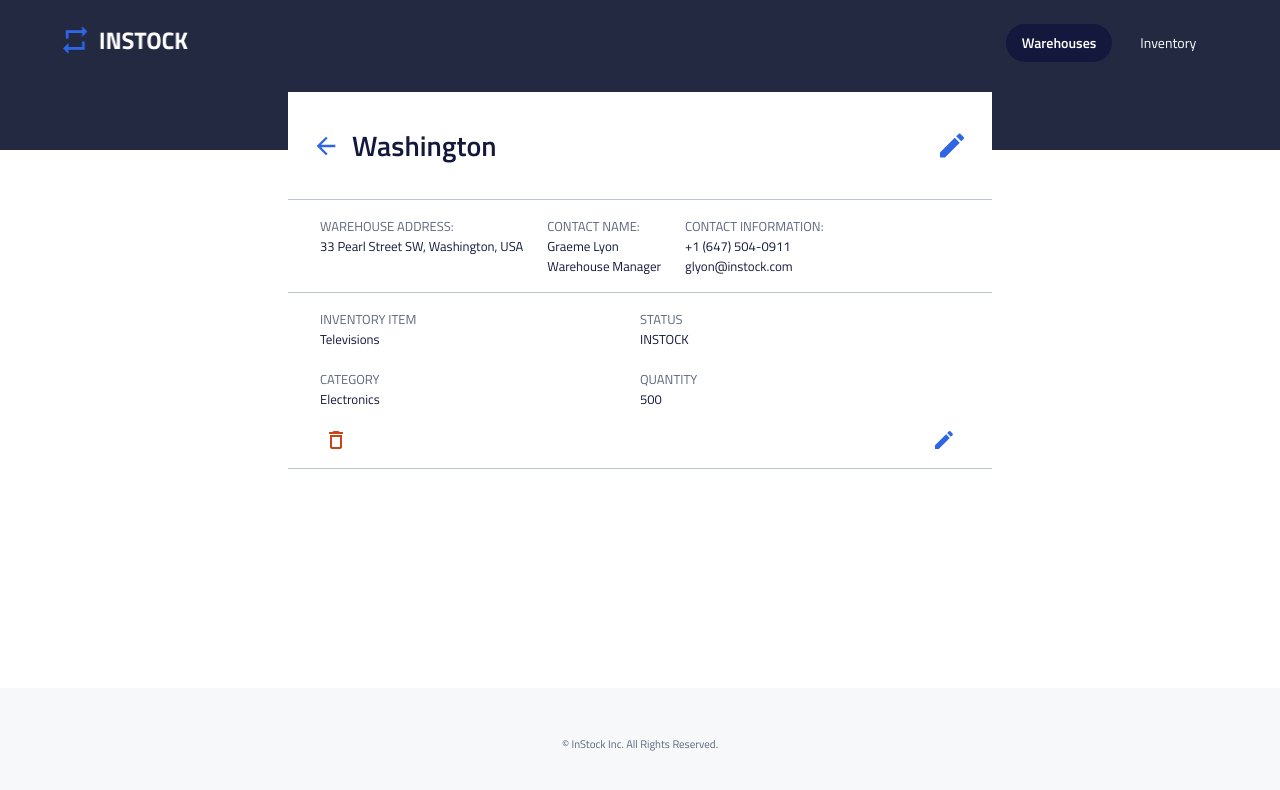
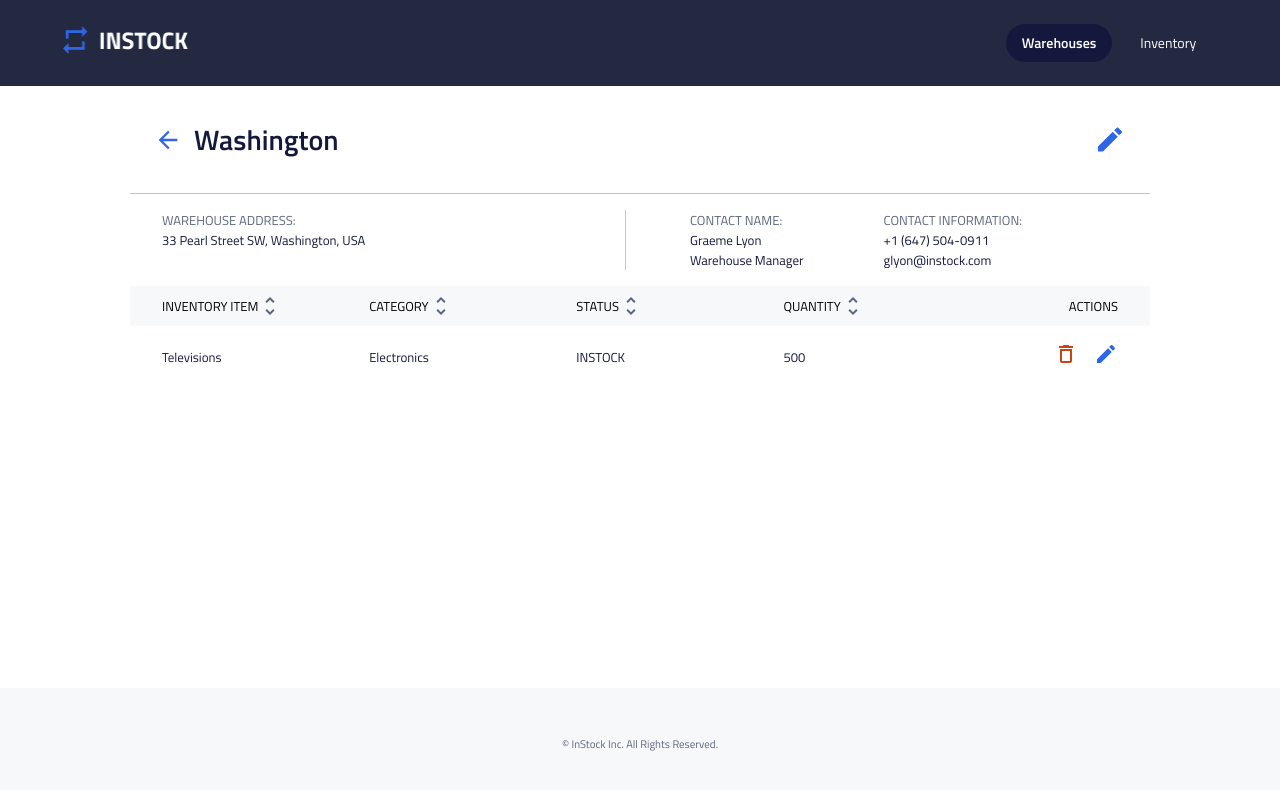
Before and after one commit to koionaroll/InStock-Frontend, a React (Create React App) app: page /warehouses/1 in a window 1280 px wide. Shown: the top 790 px of the page. Built offline with nearby package versions, Linux system fonts and the light colour scheme.

Commit message:
fixed header list

```diff
--- a/src/components/Header/Header.scss
+++ b/src/components/Header/Header.scss
@@ -3,18 +3,18 @@
 @use '../../styles/partials/fonts' as *;
 
 .header {
-    padding:24px 16px 88px;
+    padding:24px 16px 32px;
     color: $primary-third;
     background-color: $background-first;
     text-align: center;
     @include tablet {
-        padding: 24px 32px 88px;
+        padding: 24px 32px;
         display: flex;
         justify-content: space-between;
         align-items: center;
     }
     @include desktop {
-        padding: 24px 63px 88px;
+        padding: 24px 63px;
     }
     &__logo {
         width: 125px;
--- a/src/components/ListDetailsHeader/ListDetailsHeader.jsx
+++ b/src/components/ListDetailsHeader/ListDetailsHeader.jsx
@@ -2,62 +2,54 @@ import React from "react";
 import backArrow from "../../assets/Icons/arrow_back-24px.svg";
 import edit from "../../assets/Icons/edit-24px.svg";
 import "./ListDetailsHeader.scss";
+import sort from "../../assets/Icons/sort-24px.svg";
 
 function ListDetailsHeader({ prop }) {
   return (
     <>
+        <div className="header--background">
       <div className="header--container">
           <div className="header--location-container">
             <img className="header--back" src={backArrow} alt="" />
-          <h1 className="header--location">
-            Washington
-            {
-              // prop.title
-            }
-          </h1>
+            <h1 className="header--location">Washington</h1>
           </div>
           <img className="header--edit" src={edit} alt="" />
+        </div>
       </div>
       <div className="contact--container">
         <div>
           <p className="contact--label">WAREHOUSE ADDRESS:</p>
           <p className="contact--details">
             33 Pearl Street SW, Washington, USA
-            {
-              //prop.address
-            }
           </p>
         </div>
+        <div className="contact--container--tablet">
           <div>
             <p className="contact--label">CONTACT NAME:</p>
-          <p className="contact--details">
-            Graeme Lyon{" "}
-            {
-              //prop.name
-            }
-          </p>
-          <p className="contact--details">
-            Warehouse Manager{" "}
-            {
-              //prop.role
-            }
-          </p>
+            <p className="contact--details">Graeme Lyon</p>
+            <p className="contact--details">Warehouse Manager</p>
           </div>
           <div>
             <p className="contact--label">CONTACT INFORMATION:</p>
-          <p className="contact--details">
-            +1 (647) 504-0911{" "}
-            {
-              //prop.phone
-            }
+            <p className="contact--details">+1 (647) 504-0911</p>
+            <p className="contact--details">glyon@instock.com</p>
+          </div>
+        </div>
+      </div>
+      <div className="details--label--container">
+        <p className="details--label--tablet">
+          INVENTORY ITEM <img src={sort} alt="" />
         </p>
-          <p className="contact--details">
-            glyon@instock.com{" "}
-            {
-              //prop.email
-            }
+        <p className="details--label--tablet">
+          CATEGORY <img src={sort} alt="" />
         </p>
-        </div>
+        <p className="details--label--tablet">
+          STATUS <img src={sort} alt="" />
+        </p>
+        <p className="details--label--tablet">
+          QUANTITY <img src={sort} alt="" />
+        </p>
+        <p className="details--label--tablet--action">ACTIONS</p>
       </div>
     </>
   );
--- a/src/components/ListDetailsHeader/ListDetailsHeader.scss
+++ b/src/components/ListDetailsHeader/ListDetailsHeader.scss
@@ -10,47 +10,82 @@
         justify-content: space-between;
         border-bottom: 1px solid $secondary-second;
         padding: 2rem 1.5rem;
-        @include tablet{
+
+        @include tablet {
             min-width: 44rem;
         }
+
+        @include desktop {
+            min-width: 63.75rem;
+        }
     }
+
     &--back {
         align-self: center;
         min-width: 1.75rem;
         max-height: 1.75rem;
     }
+
     &--location {
         font-size: 1.75rem;
         color: #13183C;
+
         &-container {
             gap: .75rem;
             display: flex;
             flex-direction: row;
         }
     }
+
     &--edit {
         width: 2rem;
     }
 }
 
-.contact{
-    &--container{
+.contact {
+    &--container {
         max-width: 21.4375rem;
         background-color: $primary-third;
         display: flex;
         flex-wrap: wrap;
         padding: 1rem 2rem;
         gap: 1.5rem;
-         border-bottom: 1px solid $secondary-second;
-         @include tablet{
+        border-bottom: 1px solid $secondary-second;
+
+        @include tablet {
             min-width: 44rem;
+            gap: unset;
+            justify-content: space-between;
+            border-bottom: none;
+        }
+
+        @include desktop {
+            min-width: 63.75rem;
+        }
+
+        &--tablet {
+            display: flex;
+            flex-direction: row;
+            gap: 1.5rem;
+
+            @include tablet {
+               border-left: 1px solid $secondary-second;
+                padding-left: 4rem;
+                gap:5rem
+            }
+
+            @include desktop {
+                padding-right: 6rem;
+            }
         }
     }
-    &--label{
+
+    &--label {
         color: #5C667E;
         font-size: .8125rem;
     }
-    &--details{
+
+    &--details {
         color: #13183C;
         font-size: .8125rem;
     }
--- a/src/components/ListItem/ListItem.jsx
+++ b/src/components/ListItem/ListItem.jsx
@@ -1,53 +1,44 @@
-import React from 'react'
+import React from "react";
 import trash from "../../assets/Icons/delete_outline-24px.svg";
 import edit from "../../assets/Icons/edit-24px.svg";
-import "./ListItem.scss"
+import "./ListItem.scss";
+
 
 function ListItem() {
+
   return (
     <>
       <div className="details--container">
-        <div>
+        <div className="details--label--tablet">
           <p className="details--label">INVENTORY ITEM</p>
-          <p className="details--info">
-            Televisions
-            {
-              //prop.address
-            }
-          </p>
+          <p className="details--info">Televisions</p>
         </div>
-        <div>
+        <div className="details--label--tablet">
+          <p className="details--label">CATEGORY</p>
+          <p className="details--info">Electronics </p>
+        </div>
+        <div className="details--label--tablet">
           <p className="details--label">STATUS</p>
-          <p className="details--info">
-            INSTOCK
-            {
-              //prop.address
-            }
-          </p>
+          <p className="details--info">INSTOCK</p>
         </div>
-        <div>
-          <p className="details--label">CATEGORY</p>
-          <p className="details--info">
-            Electronics{" "}
-            {
-              //prop.name
-            }
-          </p>
+        <div className="details--label--tablet">
+          <p className="details--label">QUANTITY</p>
+          <p className="details--info">500</p>
         </div>
-        <div>
-          <p className="details--label">QUANTITY</p>
-          <p className="details--info">
-            500
-            {
-              //prop.email
-            }
-          </p>
+        <div className=" button--container">
+          <button className="button--delete">
+            <img src={trash} alt="" />
+          </button>
+          <button className="button--edit-1">
+            <img src={edit} alt="" />
+          </button>
         </div>
-        <button className='delete'><img src={trash} alt="" /></button>
-        <button className='edit'><img src={edit} alt="" /></button>
-        </div>
+        <button className="button--edit-2">
+          <img src={edit} alt="" />
+        </button>
+      </div>
     </>
-  )
+  );
 }
 
-export default ListItem
+export default ListItem;
--- a/src/components/ListItem/ListItem.scss
+++ b/src/components/ListItem/ListItem.scss
@@ -2,8 +2,8 @@
 @use "../../styles/partials/mixins" as *;
 
 
-.details{
-    &--container{
+.details {
+    &--container {
         max-width: 21.4375rem;
         background-color: $primary-third;
         display: grid;
@@ -13,30 +13,112 @@
         grid-template-rows: 2;
         padding: 1rem 2rem;
         border-bottom: 1px solid $secondary-second;
-        @include tablet{
+
+        @include tablet {
+            gap: 1rem;
+            display: flex;
+            height: unset;
             min-width: 44rem;
+            justify-content: space-between;
+        }
+
+        @include desktop {
+            min-width: 63.75rem;
+
         }
     }
-    &--label{
-        color: #5C667E;
+
+    &--container:last-child {
+        border-bottom: none;
+    }
+
+    &--label {
+        color: $secondary-first;
         font-size: .8125rem;
+
+        @include tablet {
+            display: none;
+        }
+
+        &--container {
+            display: none;
+            font-size: 0.8125rem;
+            background-color: $background-second;
+
+            @include tablet {
+                gap: 1rem;
+                padding: 0.5rem 2rem;
+                display: flex;
+                flex-direction: row;
+                justify-content: space-between;
+            }
+        }
+
+        &--tablet {
+            display: unset;
+            width: 30%;
+            display: flex;
+            align-items: center;
+
+            &--action {
+                width: 20%;
+                display: flex;
+                justify-content: flex-end;
+                align-items: center;
+            }
+
+        }
     }
-    &--info{
+
+    &--info {
         color: #13183C;
         font-size: .8125rem;
+
+        @include tablet {
+            width: 30%
+        }
     }
 }
 
-.delete{
-    border: none;
-    background-color: $primary-third;
-    display: flex;
-    justify-content: center;
-    width: 2rem;
+.button {
+    &--container {
+        display: flex;
+        gap: 1rem;
+
+        @include tablet {
+            width: 20%;
+            display: flex;
+            justify-content: flex-end;
+
+        }
+    }
+
+    &--delete {
+        border: none;
+        background-color: $primary-third;
+        display: flex;
+        justify-content: center;
+        width: 1.5rem;
+    }
+
+    &--edit-1 {
+        @extend .button--delete;
+        margin-left: auto;
+        display: none;
+
+        @include tablet {
+            display: unset;
+            margin-left: 0;
+        }
+    }
+
+    &--edit-2 {
+        @extend .button--delete;
+        margin-left: auto;
+
+        @include tablet {
+            display: none;
+            margin-left: 0;
+        }
+    }
 }
-
-.edit{
-@extend .delete;
-    margin-left: auto;
-
-}
--- a/src/pages/WarehouseDetails/WarehouseDetails.scss
+++ b/src/pages/WarehouseDetails/WarehouseDetails.scss
@@ -4,13 +4,13 @@
 .WarehouseDetails--layout{
     display: flex;
     justify-content: center;
-    position: absolute;
-    top: 8.5rem;
-    left:0;
-    right:0;
-    z-index: 0;
-    // background-color: $background-second;
-    @include tablet{
-        top: 5.75rem;
-    }
+    // position: absolute;
+    // top: 8.5rem;
+    // left:0;
+    // right:0;
+    // z-index: 0;
+    // // background-color: $background-second;
+    // @include tablet{
+    //     top: 5.75rem;
+    // }
 }
```
Also changed, not shown: 2 other files (tests, documents, lock files or other folders). Lines whose indentation alone changed are shown as unchanged.
